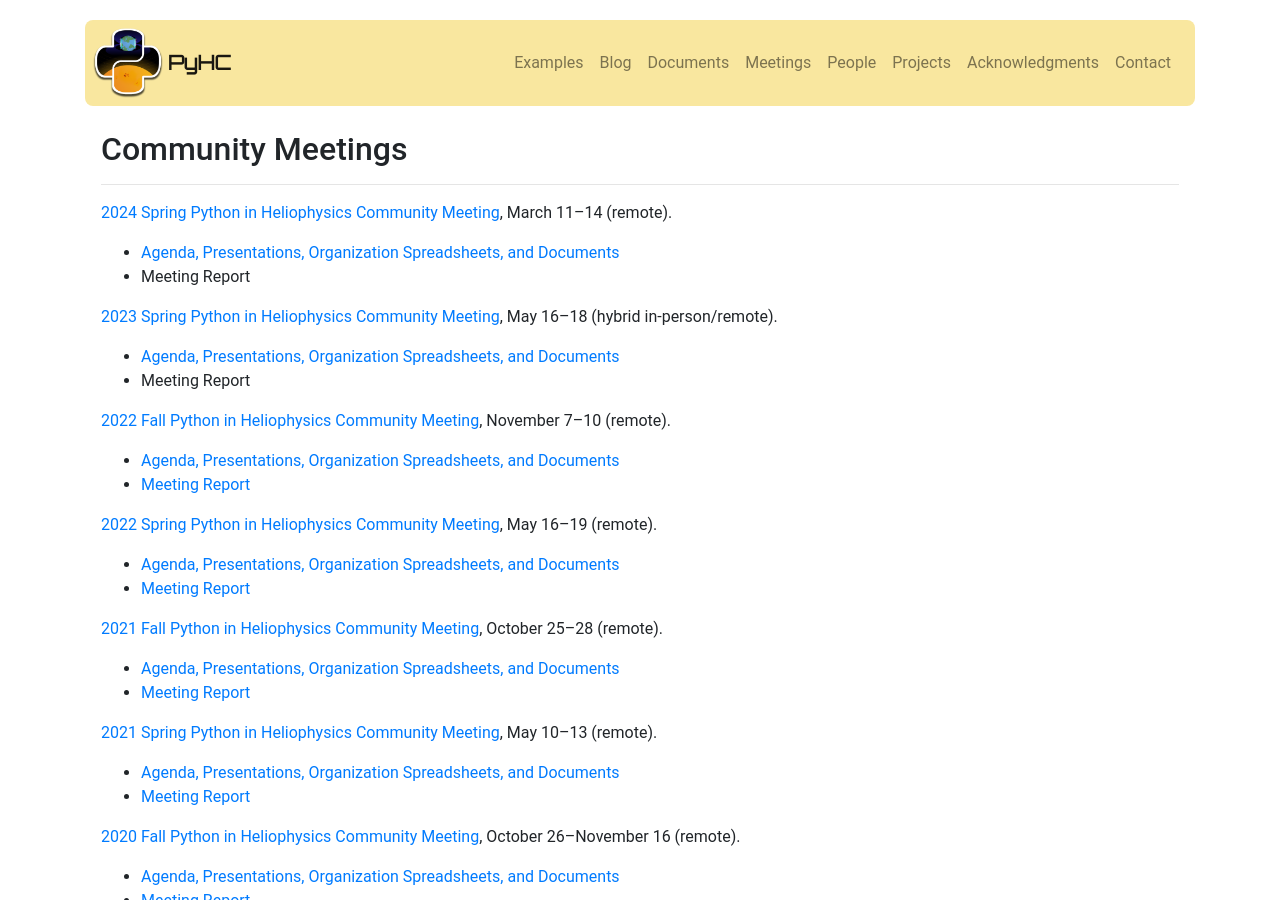
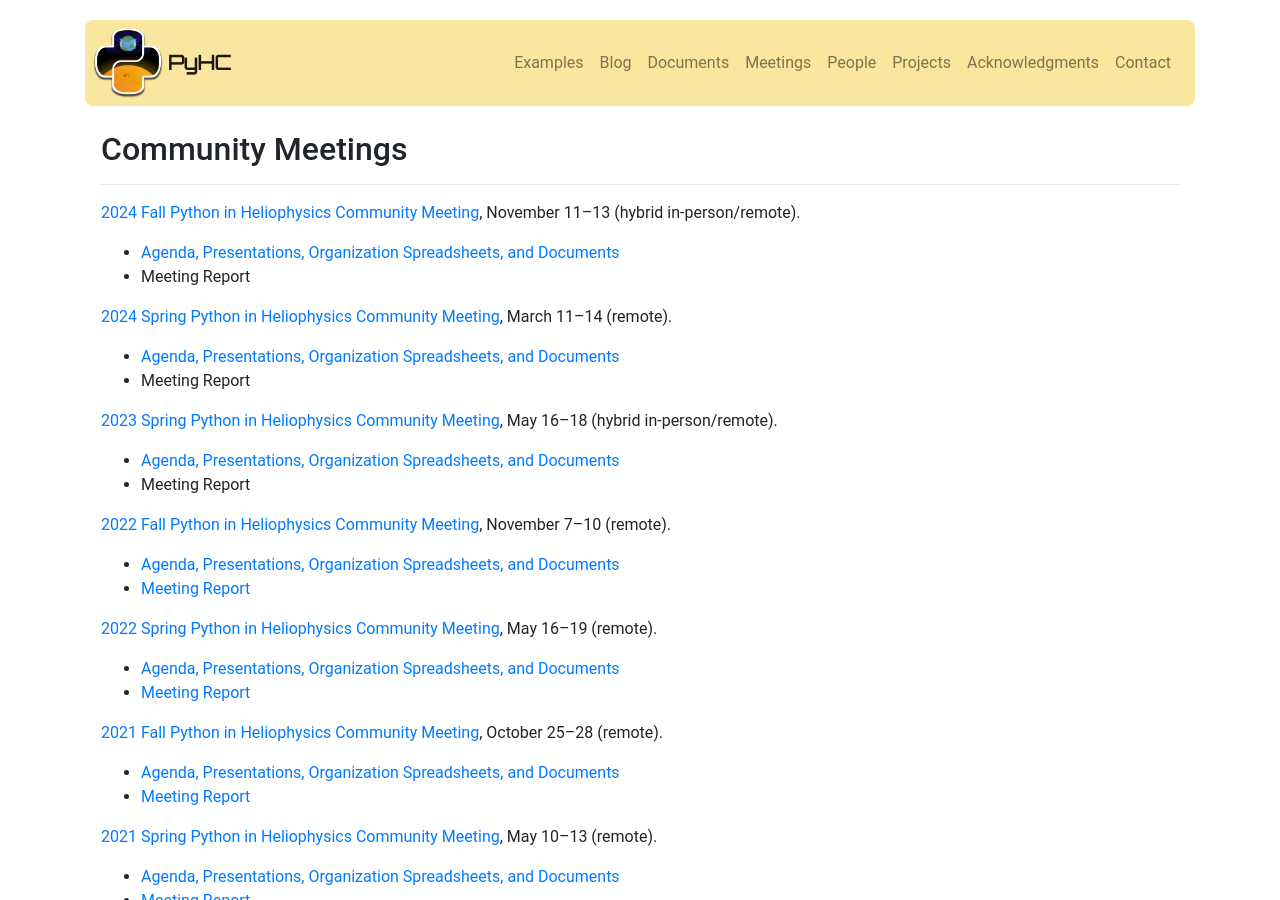
Before and after one commit to heliophysicsPy/heliophysicsPy.github.io, a Jekyll site: the page built from _pages/meetings/community_meetings/community_meetings.md, in a window 1280 px wide and 900 px high. Built offline with Jekyll 4.4.1, drawn with Linux system fonts in a browser that asks for light colours; nearby versions of some CDN libraries.

Commit message:
adding fall 24 meeting to community_meetings, added in info on LASP to fall 24 web page

```diff
--- a/_pages/meetings/community_meetings/community_meetings.md
+++ b/_pages/meetings/community_meetings/community_meetings.md
@@ -4,6 +4,11 @@ title: Community Meetings
 permalink: /meetings/community_meetings
 exclude: true
 ---
+
+[2024 Fall Python in Heliophysics Community Meeting]({% link
+_pages/meetings/community_meetings/fall2024.md %}), November 11–13 (hybrid in-person/remote).
+* [Agenda, Presentations, Organization Spreadsheets, and Documents](https://drive.google.com/drive/folders/1_PrioZvEfNhcQ5ISOjHHZ4XQZKHk2Ohq?usp=drive_link)
+* Meeting Report
 
 [2024 Spring Python in Heliophysics Community Meeting]({% link
 _pages/meetings/community_meetings/spring2024.md %}), March 11–14 (remote).
```
Also changed, not shown: _pages/meetings/community_meetings/fall2024.md (+6 -1 lines).
